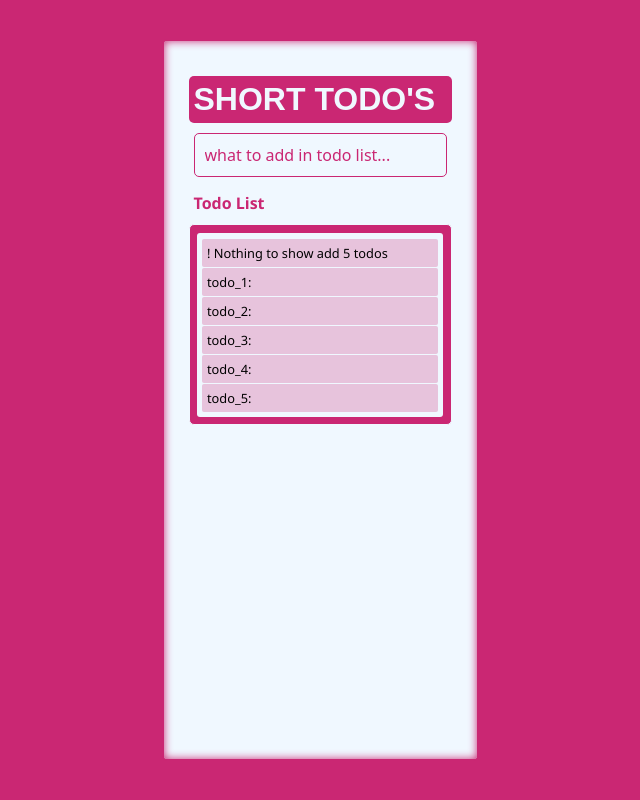
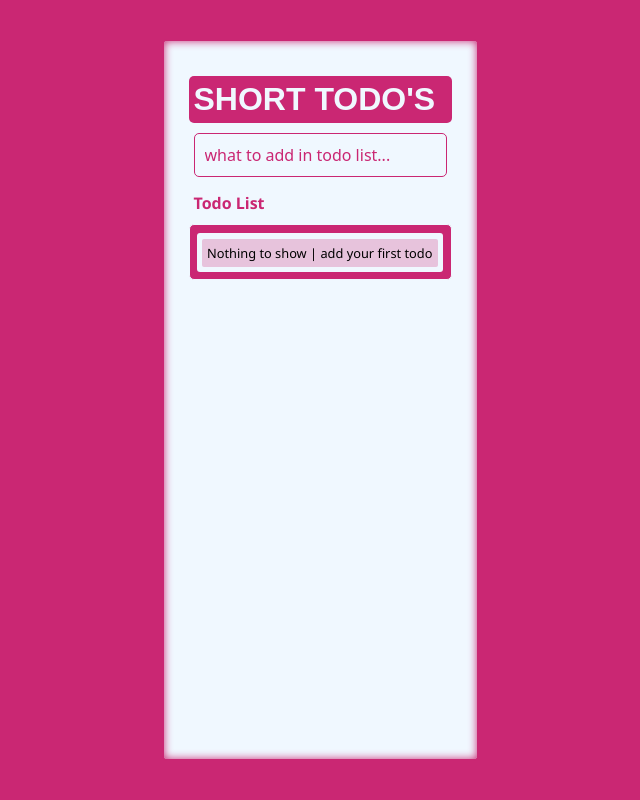
Before and after one commit to karanBRAVO/HTML_CSS_JS, a PHP site: page / in a window 1280 px wide. Shown: the whole page, without its empty margins (320-960 px from the left). Run offline with PHP 8.4, Linux system fonts and the light colour scheme.

Commit message:
changed todo's logic

```diff
--- a/practice/shortTodo's/index.html
+++ b/practice/shortTodo's/index.html
@@ -27,12 +27,7 @@
                 </div>
                 <div class="todoListContainer">
                     <div class="todos" id="showTodos">
-                        <p id="firstTodo"></p>
-                        <p id="one"></p>
-                        <p id="two"></p>
-                        <p id="three"></p>
-                        <p id="four"></p>
-                        <p id="five"></p>
+
                     </div>
                 </div>
             </div>
--- a/practice/shortTodo's/index.js
+++ b/practice/shortTodo's/index.js
@@ -1,124 +1,68 @@
 console.log("Short Todo's");
 
-const showTodosCont = document.getElementById("showTodos");
 const todoInp = document.getElementById("todoInp");
-const firstTodo = document.getElementById("firstTodo");
-const one = document.getElementById("one");
-const two = document.getElementById("two");
-const three = document.getElementById("three");
-const four = document.getElementById("four");
-const five = document.getElementById("five");
+const todoCont = document.getElementById("showTodos");
 
-todoInp.onfocus = function removePlaceholder() {
-    todoInp.placeholder = '';
-}
-todoInp.onblur = function setPlaceholder() {
-    todoInp.placeholder = 'what to add in todo list...';
+function addTodo(text) {
+  let para = document.createElement("p");
+  para.innerHTML = text;
+  todoCont.append(para);
 }
 
-// localStorage.setItem('id', 0);
-
-var id = Number(localStorage.getItem('id'));
-
-todoInp.addEventListener('keyup', storeTodo);
-
-function storeTodo(event) {
-    let keyName = event.key;
-    let vals = todoInp.value;
-
-    if (keyName === 'Enter') {
-        if (vals.length > 0) {
-            if (id < 5) {
-                id++;
-                localStorage.setItem('id', id);
-                localStorage.setItem(`${id}`, vals);
-                todoInp.value = '';
-            }
-            else if (id >= 5) {
-                todoInp.value = '';
-            }
-
+function showTodos() {
+  let count = Number(localStorage.getItem("count"));
+  if (count == null) {
+    localStorage.setItem("count", 0);
+    location.reload();
+  } else {
+    if (count == 0) {
+      addTodo("Nothing to show | add your first todo");
+    } else {
+      todoCont.innerHTML = "";
+      addTodo("Your TODO's");
+      for (let i = 0; i < count; i++) {
+        let myTodo = localStorage.getItem(`todo_${i + 1}`);
+        if (myTodo != null) {
+          addTodo(`(id:${i + 1}) ${myTodo}`);
         }
+      }
     }
+  }
 }
 
-function showTodo() {
-    if (id === 0) {
-        // when no todo is added
-        firstTodo.innerText = "! Nothing to show add 5 todos";
-        one.innerText = `todo_1:`;
-        two.innerText = `todo_2:`;
-        three.innerText = `todo_3:`;
-        four.innerText = `todo_4:`;
-        five.innerText = `todo_5:`;
+showTodos();
+
+todoInp.addEventListener("keydown", (e) => {
+  let keyName = e.key;
+  if (keyName == "Enter") {
+    let myTodo = String(todoInp.value);
+    todoInp.value = "";
+    if (myTodo.length > 0) {
+      let count = Number(localStorage.getItem("count"));
+      localStorage.setItem("count", count + 1);
+      localStorage.setItem(`todo_${count + 1}`, myTodo);
+      showTodos();
+    } else {
+      alert("Type some todo");
     }
-    else if (id > 0) {
-        firstTodo.innerText = "Your Todo's";
-        // showing todo added bu user
-        if (localStorage.getItem(`${1}`) != null) {
-            one.innerText = `${localStorage.getItem(`${1}`)}`;
-        }
-        else {
-            one.innerText = 'todo_1:';
-        }
-        if (localStorage.getItem(`${2}`) != null) {
-            two.innerText = `${localStorage.getItem(`${2}`)}`;
-        }
-        else {
-            two.innerText = 'todo_2:';
-        }
-        if (localStorage.getItem(`${3}`) != null) {
-            three.innerText = `${localStorage.getItem(`${3}`)}`;
-        }
-        else {
-            three.innerText = 'todo_3:';
-        }
-        if (localStorage.getItem(`${4}`) != null) {
-            four.innerText = `${localStorage.getItem(`${4}`)}`;
-        }
-        else {
-            four.innerText = 'todo_4:';
-        }
-        if (localStorage.getItem(`${5}`) != null) {
-            five.innerText = `${localStorage.getItem(`${5}`)}`;
-        }
-        else {
-            five.innerText = 'todo_5:';
-        }
+  }
+});
+
+document.addEventListener("keydown", (e) => {
+  let keyName = e.key;
+  if (keyName == "Delete") {
+    let id = prompt("Enter id:");
+    if (id != null && id.length > 0 && Number(id) != NaN) {
+      localStorage.removeItem(`todo_${id}`);
+      location.reload();
     }
-}
+  }
 
-setInterval(showTodo, 1);
-
-document.addEventListener('keydown', (event)=> {
-    let keyName = event.key;
-    let ctrlKey_isPressed = event.ctrlKey;
-
-    if (ctrlKey_isPressed === true) {
-        if (keyName === '1') {
-            id--;
-            localStorage.setItem('id', id);
-            localStorage.removeItem(`${1}`);
-        }
-        else if (keyName === '2') {
-            id--;
-            localStorage.setItem('id', id);
-            localStorage.removeItem(`${2}`);
-        }
-        else if (keyName === '3') {
-            id--;
-            localStorage.setItem('id', id);
-            localStorage.removeItem(`${3}`);
-        }
-        else if (keyName === '4') {
-            id--;
-            localStorage.setItem('id', id);
-            localStorage.removeItem(`${4}`);
-        }
-        else if (keyName === '5') {
-            id--;
-            localStorage.setItem('id', id);
-            localStorage.removeItem(`${5}`);
-        }
+  let ctrl_key_status = e.ctrlKey;
+  if (ctrl_key_status) {
+    if (keyName == "c") {
+      localStorage.clear();
+      location.reload();
     }
+  }
 });
--- a/practice/shortTodo's/style.css
+++ b/practice/shortTodo's/style.css
@@ -89,6 +89,8 @@
     margin: 2.5px;
     padding: 5px;
     border-radius: 3px;
+    overflow: auto;
+    max-height: 55vh;
 }
 
 .todos p {
```
